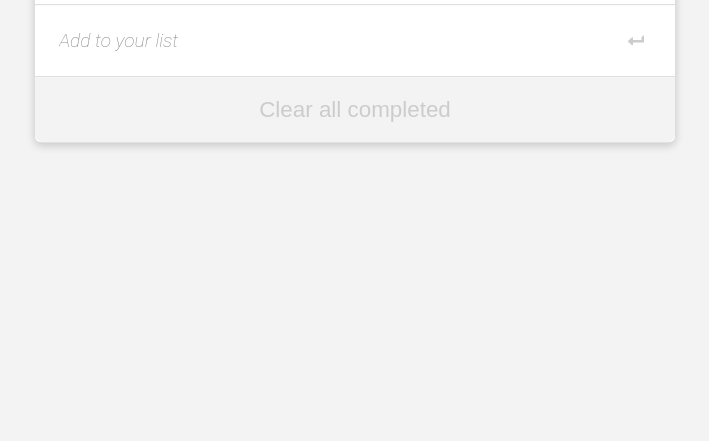
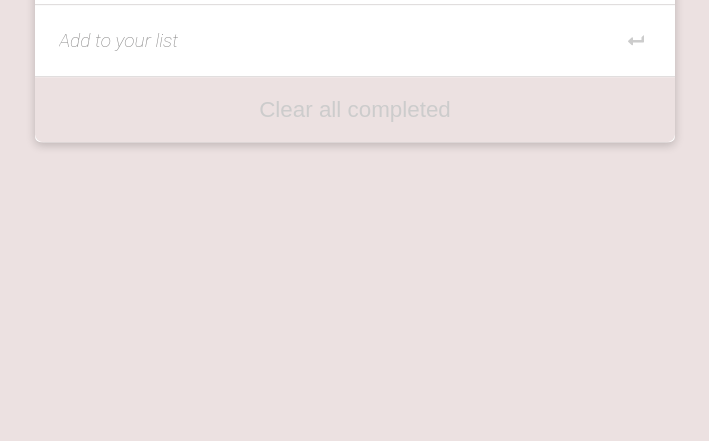
Before and after one commit to evans22j/To-Do-List, a website built with webpack: page src/index.html in a window 1280 px wide. Shown: the part 359-800 px from the top of the page, without its empty margins (285-994 px from the left). Built offline with nearby package versions, Linux system fonts and the light colour scheme.

Commit message:
update readme and styles.css

```diff
--- a/src/style.css
+++ b/src/style.css
@@ -1,8 +1,8 @@
 :root {
   --primary: rgb(71, 69, 69);
   --secondary: #ccc;
-  --border: rgb(221, 219, 219);
-  --background: rgb(243, 243, 243);
+  --border: rgb(221, 217, 217);
+  --background: rgb(236, 225, 225);
 }
 
 * {
```
Also changed, not shown: README.md, dist/index.html (added), dist/main.js (added).
